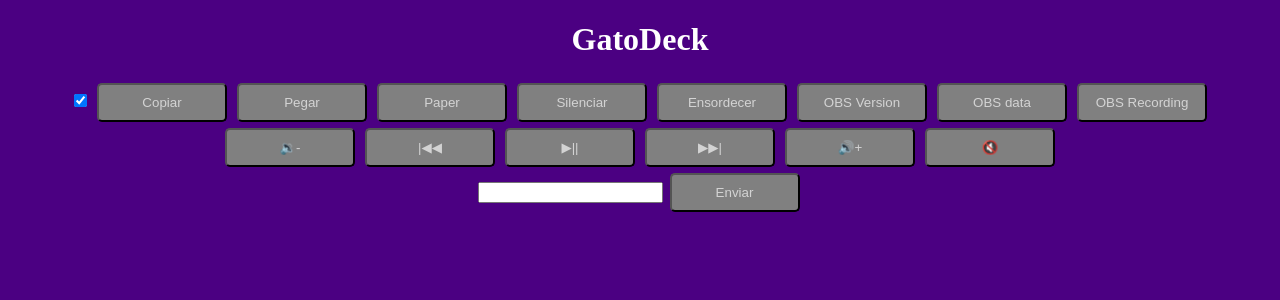
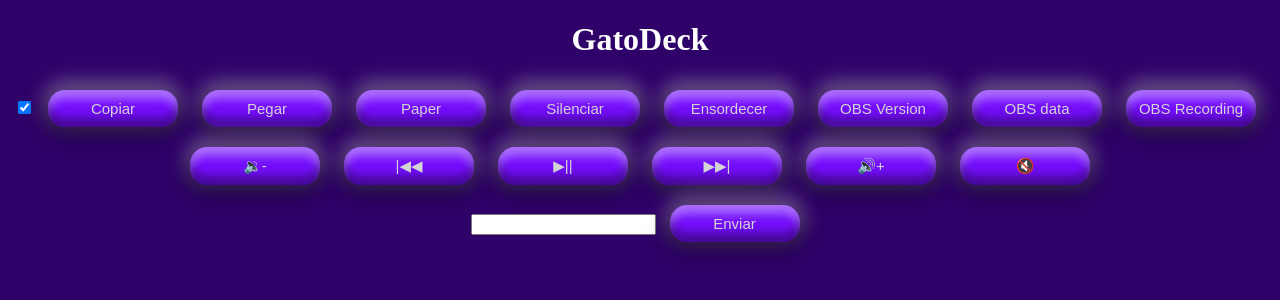
Before and after one commit to GatoArtStudios/GatoDeck, a Flask app: page / in a window 1280 px wide. Shown: the top 300 px of the page. Run offline with Flask 3, Linux system fonts and the light colour scheme; some libraries are stand-ins or nearby versions.

Commit message:
Update Index and css files

```diff
--- a/static/css/style.css
+++ b/static/css/style.css
@@ -2,27 +2,35 @@
     --color-dark-morado: rgb(75, 0, 130);
     --color-ligth-morado: rgb(106, 90, 205);
     --color-dark-add-morado: rgb(46, 8, 84);
-    --color-dark-gris: rgb(128, 128, 128);
+    --color-dark-gris: rgb(173, 73, 219);
     --color-ligth-gris: rgb(211, 211, 211);
     --color-dark-add-gris: rgb(85, 85, 85);
     --color-text: white;
+    --color-1: rgb(169, 104, 255);
+    --color-2: rgb(115, 13, 251);
+    --color-3: rgb(74, 1, 171);
+    --color-4: rgb(46, 2, 104);
+    --color-5: rgb(0, 0, 1);
 }
 body {
-    background-color: var(--color-dark-morado);
+    background-color: var(--color-4);
     color: var(--color-text);
 }
 button {
     color: var(--color-ligth-gris);
-    background-color: var(--color-dark-gris);
-    border-radius: 5px;
+    background-color: var(--color-2);
+    border-radius: 17px;
     padding: 10px;
-    font-size: 10xp;
-    margin: 3px;
+    font-size: 15px;
+    margin: 10px;
     width: 130px;
+    border: 2px solid rgba(var(--color-1), 0.1);
+    /* box-shadow: inset 0px 5px 20px 3px rgba(0,0,0,0.75), 0px 5px 20px 3px rgba(0, 0, 0, 0.5), 0px -5px 20px 3px rgba(247, 247, 247, 0.4); Ancho, Alto, Radio Sombra, Radio Propagracion */
+    box-shadow: inset 0px -10px 10px -1px rgba(0, 0, 0, 0.4), inset 0px 10px 10px -1px rgba(255, 255, 255, 0.4), 0px 5px 20px 3px rgba(0, 0, 0, 0.5), 0px -5px 20px 3px rgba(247, 247, 247, 0.4); /* Ancho, Alto, Radio Sombra, Radio Propagracion */
 }
 button:hover {
-    color: var(--color-text);
-    background-color: var(--color-dark-add-gris);
+    color: var(--color-1);
+    background-color: var(--color-3);
 }
 .title-web {
     color: var(--color-text);
--- a/templates/index.html
+++ b/templates/index.html
@@ -8,6 +8,7 @@
         <meta charset="UTF-8">
         <meta name="viewport" content="width=device-width, initial-scale=1.0">
         <link rel="stylesheet" href="{{ url_for('static', filename='css/style.css') }}">
+        <link rel="stylesheet" href="/static/css/style.css">
         <script src="https://cdnjs.cloudflare.com/ajax/libs/socket.io/4.2.0/socket.io.js"></script>
     </head>
     <body>
```
